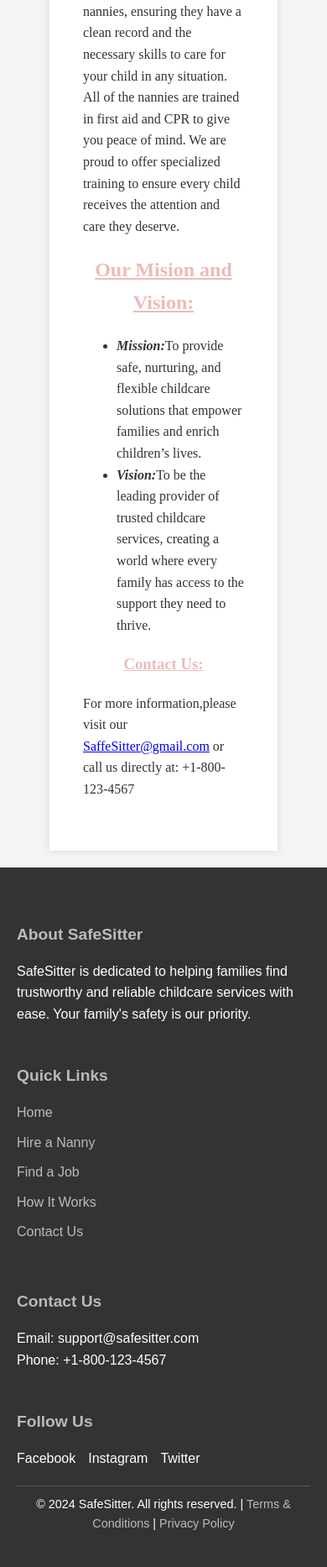
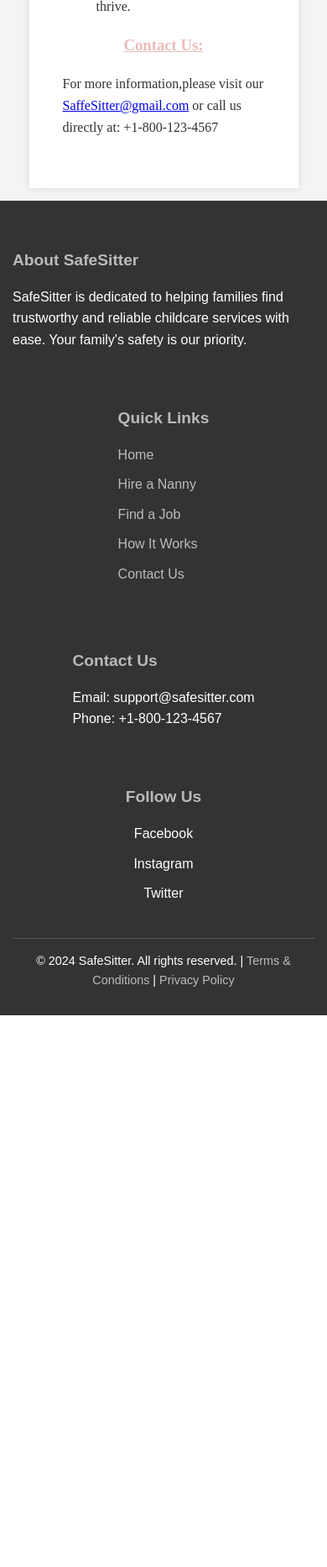
Before and after one commit to Nekibe-Bytyqi/SafeSitter, a PHP site: page /aboutus.html in a window 390 px wide; the page is wider, and only the part inside the window is pictured. Shown: the part 2116-3982 px from the top of that part at 84% size. After the commit the page ends 3325 px from the top of that part, so only its background shows below. Run offline with PHP 8.4, Linux system fonts and the light colour scheme.

Commit message:
aboutus css responsive

```diff
--- a/aboutus.css
+++ b/aboutus.css
@@ -135,3 +135,72 @@ p {
     padding-top: 10px;
     font-size: 0.9rem;
 }
+@media (max-width: 768px) {
+    .navbar {
+        padding: 1rem;
+    }
+
+    .navbar .nav-links {
+        display: none;
+    }
+
+    .navbar .btn-login {
+        padding: 0.5rem;
+    }
+
+    .container {
+        width: 90%;
+        padding: 15px;
+    }
+
+    .footer-container {
+        flex-direction: column;
+        align-items: center;
+    }
+
+    .footer-about, .footer-links, .footer-contact, .footer-social {
+        flex: 1 1 100%;
+        min-width: unset;
+    }
+
+    .footer-social ul {
+        flex-direction: column;
+        align-items: center;
+    }
+}
+
+@media (max-width: 480px) {
+    .navbar {
+        flex-direction: column;
+        align-items: flex-start;
+    }
+
+    .navbar .logo {
+        width: 40px;
+    }
+
+    .text {
+        font-size: 1.2rem;
+    }
+
+    .footer {
+        padding: 30px 15px;
+    }
+
+    .footer-container {
+        padding: 0;
+    }
+
+    .footer-about, .footer-links, .footer-contact, .footer-social {
+        flex: 1 1 100%;
+        margin-bottom: 20px;
+    }
+
+    .footer-social ul {
+        gap: 10px;
+    }
+
+    .footer-bottom {
+        padding-top: 15px;
+    }
+}
--- a/login.html
+++ b/login.html
@@ -20,7 +20,7 @@
                 <li><a href="findananny.html">Find a Nanny</a></li>
                 <li><a href="findajob.html">Find a Job</a></li>
                 <li><a href="howitworks.html">How It Works</a></li>
-                <li><a href="login.html" class="login-btn">Login</a></li>
+                <li class="active"><a href="login.html" class="login-btn">Login</a></li>
             </ul>
         </nav>
     </header>
@@ -28,7 +28,7 @@
     <div class="container">
         <div class="login">
             <h2>Log In</h2>
-            <form>
+            <form id="form">
                 <div class="inputi">
                     <label for="username">Username</label>
                        <input type="text" id="username" name="username" placeholder="Enter your username" required>
```
